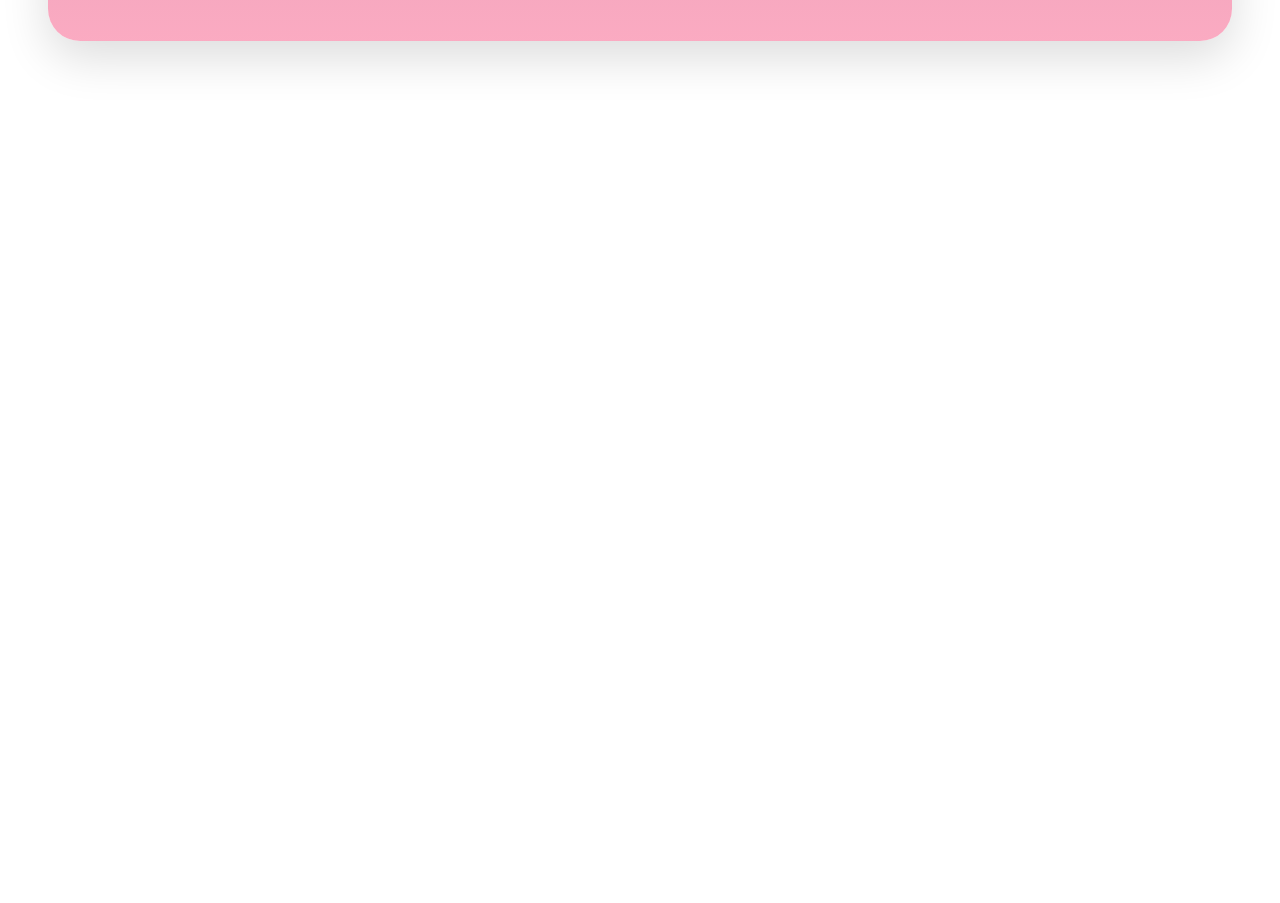
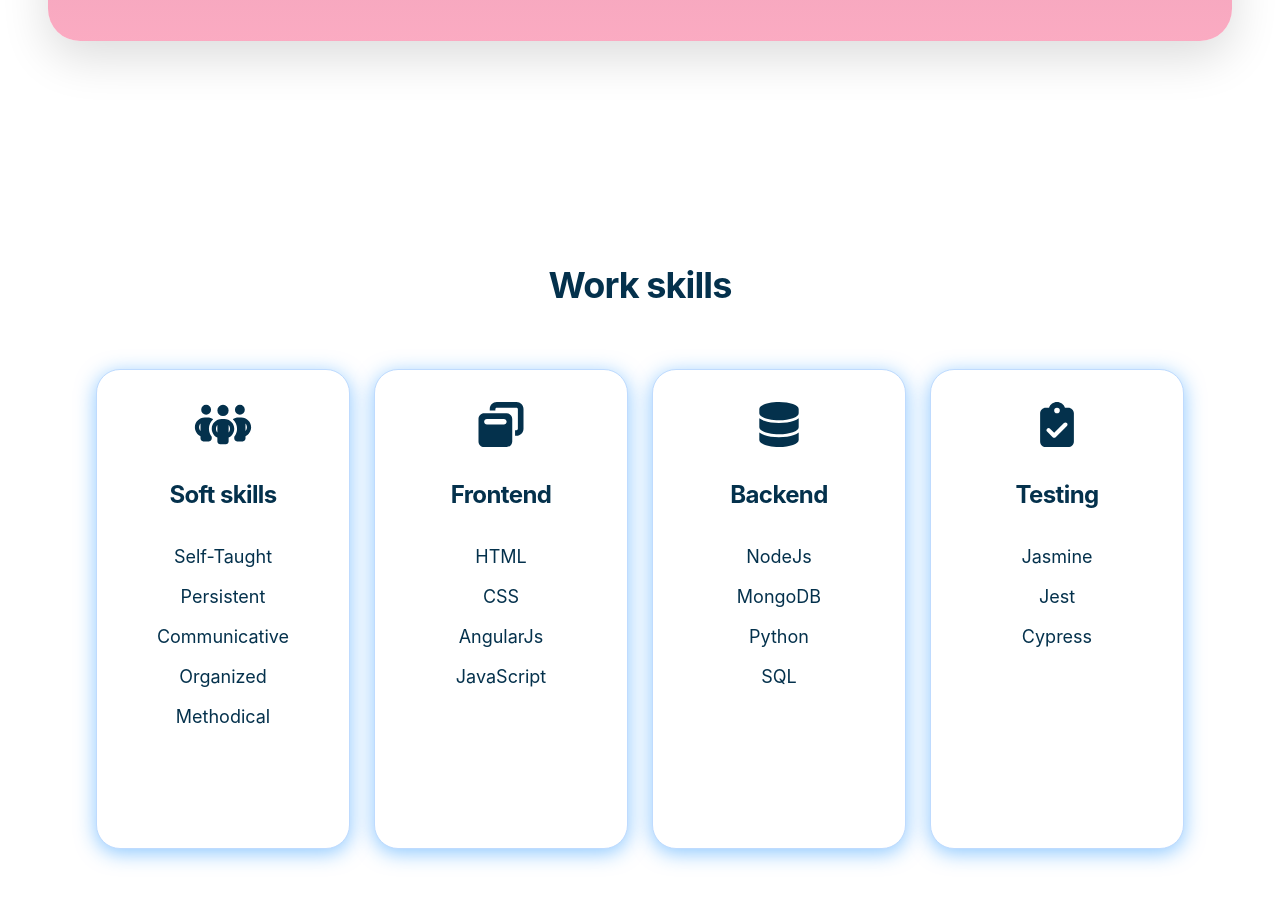
Before and after one commit to BarbDMC/BarbDMC, a Next.js app: page / in a window 1280 px wide. Shown: the part 2960-3863 px from the top of the page. Before the commit the page ends 3097 px from the top, so only its background shows below. Built offline with nearby package versions, Linux system fonts and the light colour scheme; a web font is replaced by a local one.

Commit message:
UPD-1: Update skills section

```diff
--- a/components/Skills/Skills.js
+++ b/components/Skills/Skills.js
@@ -5,19 +5,19 @@ import {FontAwesomeIcon} from "@fortawesome/react-fontawesome";
 const Skills = () => {
   return (
     <section id='skills' className='py-32'>
-      <h3 className="mb-2 text-2xl font-bold text-center tracking-tight text-gray-900 dark:text-white">Work skills</h3>
+      <h3 className="mb-2 text-2xl font-bold text-center tracking-tight sm:text-3xl md:text-4xl" style={{color: '#04314C'}}>Work skills</h3>
 
-      <div className='flex md:flex-nowrap flex-wrap justify-evenly pt-14 md:px-24'>
+      <div className='flex md:flex-nowrap flex-wrap justify-evenly pt-14 md:px-24 gap-6'>
         {
           skillsInfo.map((skill) => (
-            <div key={skill.title} className='border rounded-lg py-5 px-5 md:w-52 w-40 text-center md:mb-0 mb-6'>
-              <FontAwesomeIcon className='mb-2' icon={skill.icon} style={{ fontSize: 30, color: 'black' }}/>
-              <h3 className="mb-4 md:text-2xl text-md font-bold text-center tracking-tight text-gray-900 dark:text-white">{skill.title}</h3>
+            <div key={skill.title} className='border border-blue-200 rounded-3xl py-8 px-6 w-40 md:w-[275px] h-[280px] md:h-[480px] text-center md:mb-0 mb-6 bg-white shadow-lg flex flex-col' style={{boxShadow: '0 4px 20px rgba(26, 146, 255, 0.5)'}}>
+              <FontAwesomeIcon className='mb-6 md:mb-8' icon={skill.icon} style={{ fontSize: 45, color: '#04314C' }}/>
+              <h3 className="mb-6 md:mb-8 md:text-2xl text-md font-bold text-center tracking-tight" style={{color: '#04314C'}}>{skill.title}</h3>
 
-              <ul className="list-disc ml-5">
+              <ul className="flex-1 flex flex-col justify-start">
               {
                 skill.list.map((skill) => (
-                  <li className='text-left md:text-md text-sm' key={skill}>{skill}</li>
+                  <li className='text-center md:text-lg text-base md:mb-3' key={skill} style={{color: '#04314C'}}>{skill}</li>
                 ))
               }
               </ul>
--- a/pages/index.js
+++ b/pages/index.js
@@ -11,7 +11,7 @@ export default function Home() {
     <Hero />
     <AboutMe />
     <Projects />
-    {/* <Skills /> */}
+    <Skills />
     {/* <Footer /> */}
    </div>
   )
```
